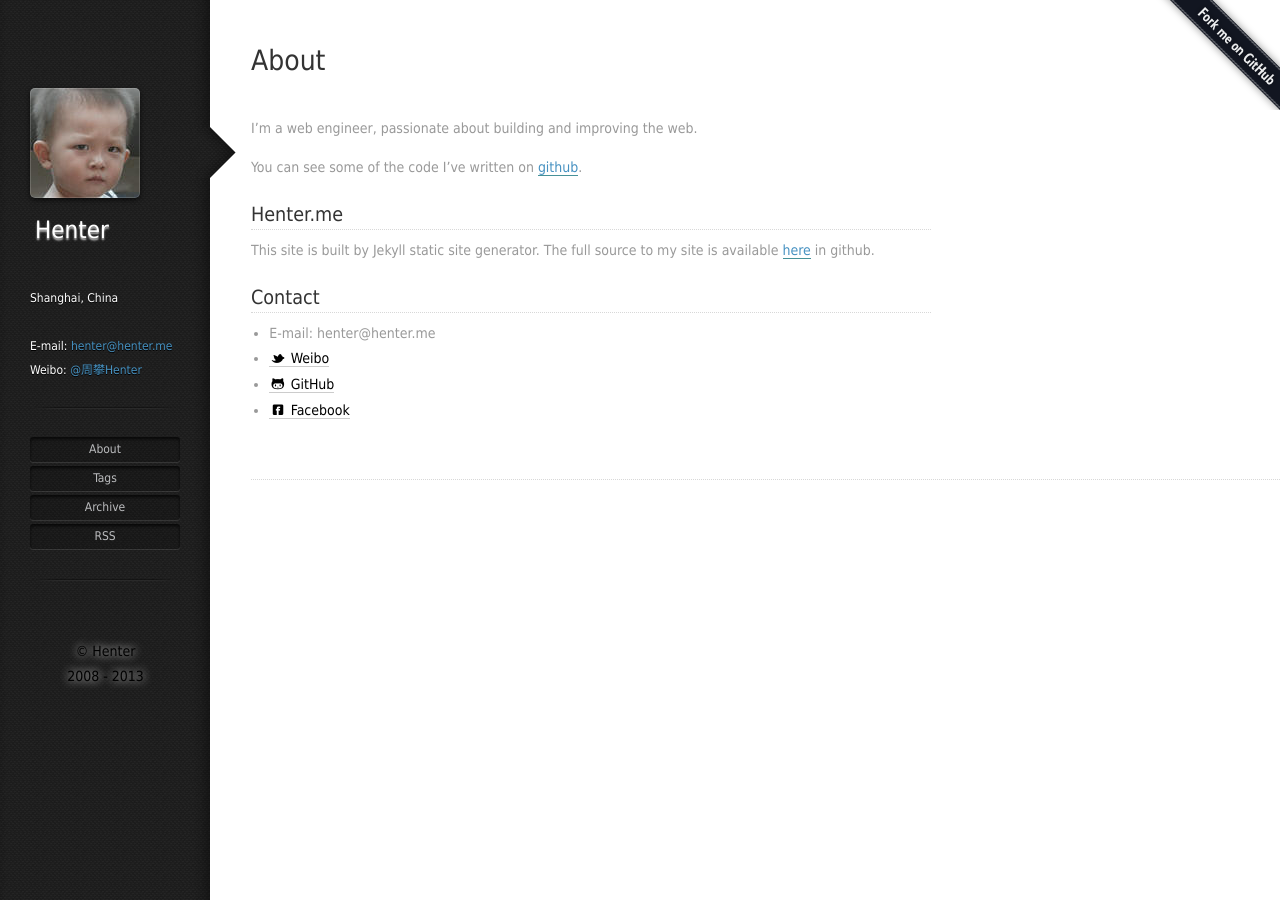
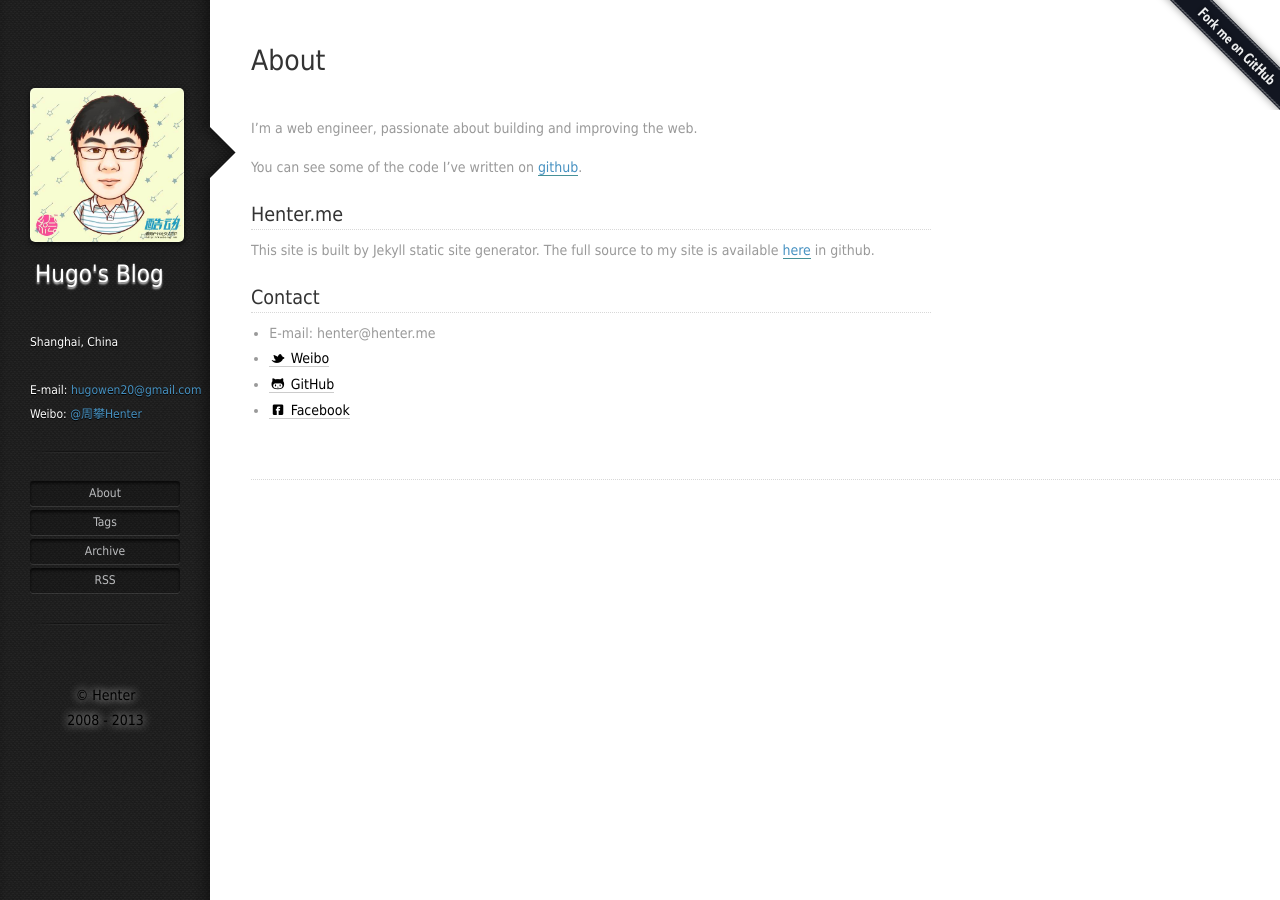
Before and after one commit to HugoWen/HugoWen.github.io_jekyll_bak, a Jekyll site: the page built from about.html, in a window 1280 px wide. Built offline with Jekyll 4.4.1, drawn with Linux system fonts in a browser that asks for light colours; Markdown is read by kramdown in place of the engine named in the settings; comment, search, counter and statistics services are not loaded.

Commit message:
modify resources

```diff
--- a/CNAME
+++ b/CNAME
@@ -1 +1 @@
-henter.me
+hugowen.com
--- a/_config.yml
+++ b/_config.yml
@@ -6,36 +6,36 @@ paginate:         4
 #permalink: /:year/:month/:day/:title
 permalink:        /post/:title.html
 
-title:            Henter
+title:            Hugo's Blog
 url:
-prod_url:         http://henter.me
+prod_url:         http://hugowen.com
 feed:             atom.xml
 author:
-    name:         Henter
-    email:        henter@henter.me
+    name:         Hugo
+    email:        hugowen20@gmail.com
 
 follow:
-    email:        henter@henter.me
-    github:       https://github.com/henter
-    twitter:      https://www.twitter.com/henterchow
+    email:        hugowen20@gmail.com
+    github:       https://github.com/HugoWen
+    twitter:      https://www.twitter.com/hugo_wen
     google:       https://plus.google.com/107483619032085919305
-    facebook:     https://facebook.com/henterchow
-    weibo:     	  http://weibo.com/henter
+    facebook:     https://facebook.com/hugo_wen
+    weibo:     	  http://weibo.com/whfallen
 
 
 indexContent:     true
 
 
-keywords:         "henter, henter个人博客"
-description:      "Henter's personal site, focus on the web."
+keywords:         "hugo, hugo个人博客"
+description:      "热爱开源，崇尚自由"
 
-blogName:         Henter
+blogName:         Hugo's Blog
 blogDesc:         <br />Shanghai, China
 favicon:          favicon.ico
 theme:            henter-diandian
 
-disqus:           henter
+disqus:           hugo
 
-copyright:        Copyright © 2008-2013 Henter All rights reserved.
+copyright:        Copyright © 2008-2013 Hugo All rights reserved.
 
 music:            http://a.libdd.com/farm1/19/53EAEE74712880DBF40B0A7915561C13.mp3
--- a/about.html
+++ b/about.html
@@ -8,7 +8,7 @@ date: Contact Me.
 <p>I’m a web engineer, passionate about building and improving the web.</p>
 
 <p>
-	You can see some of the code I’ve written on <a href="http://github.com/henter" target="_blank">github</a>.
+	You can see some of the code I’ve written on <a href="http://github.com/HugoWen" target="_blank">github</a>.
 </p>
 
 
```
Also changed, not shown: favicon.ico, images/avatar.jpg.
